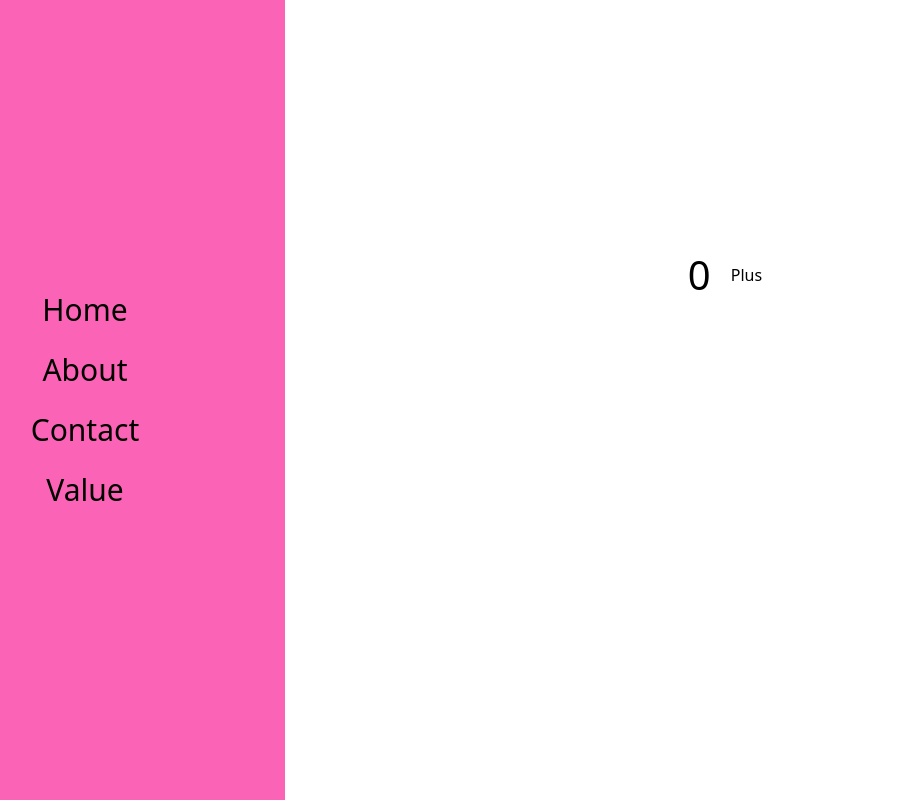
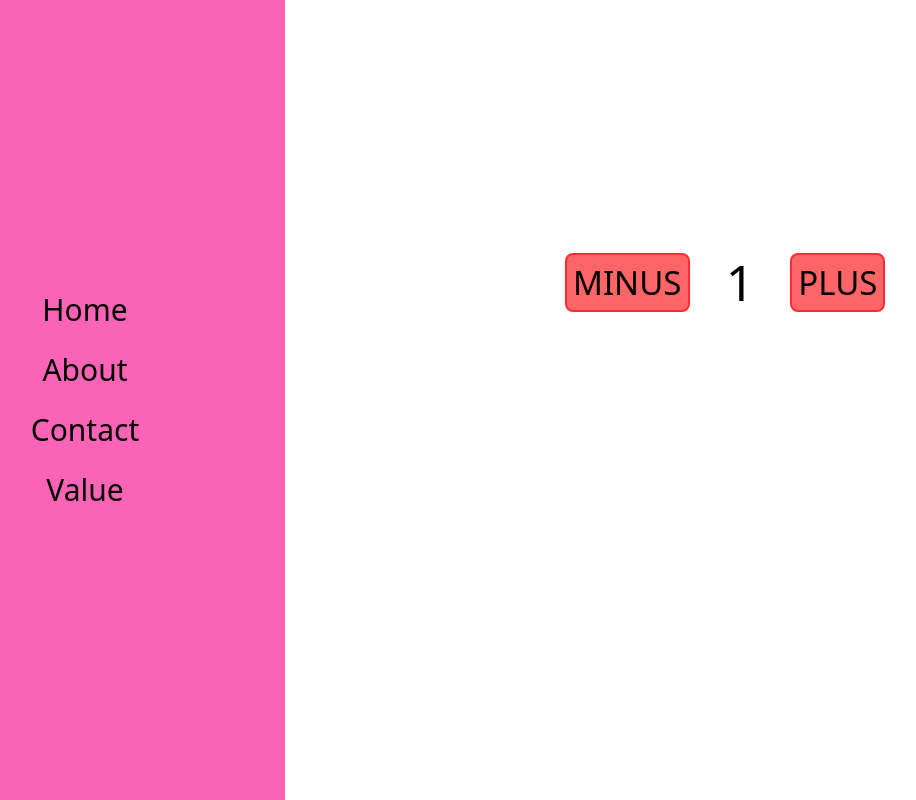
Before and after one commit to Rakib-Hassan-web/SideBar, a React (Vite) app: page /Value in a window 1280 px wide. Shown: the whole page, without its empty margins (115-1031 px from the left). Built offline with nearby package versions, Linux system fonts and the light colour scheme.

Commit message:
complete but nedd 100% revise and practice again

```diff
--- a/src/pages/Value.jsx
+++ b/src/pages/Value.jsx
@@ -2,24 +2,37 @@ import React, { useState } from 'react'
 
 const Value = () => {
 
-const[value , setvalue ] =useState(0)
+const[value , setvalue ] =useState(1)
 
 
 const handleplus =()=>{
     setvalue(value+1)
 }
 
+const handleminus =()=>{
+    setvalue(value-1)
+    if(value<2){
+        alert('value 0 er upore')
+        setvalue(value==1)
+    }
+    else{
+
+    }
+}
 
   return (
-    <div className=' ml-[400px] mt-[-555px] flex justify-center items-center gap-5'>
+    <div className=' ml-[400px] mt-[-555px] flex justify-center items-center gap-9'>
 
 
-   <h1 className='text-[40px]'>{value}</h1>
+<button  onClick={handleminus} className=' border-[2px] w-[125px] text-[33px] p-[3px] border-red-500 rounded-[8px] bg-red-400' >MINUS</button>
+
+
+   <h1 className='text-[50px]'>{value}</h1>
 
 
 
 
-<button  onClick={handleplus}  >Plus</button>
+<button  onClick={handleplus} className=' border-[2px] w-[95px] text-[33px] p-[3px] border-red-500 rounded-[8px] bg-red-400' >PLUS</button>
 
 
 
```
